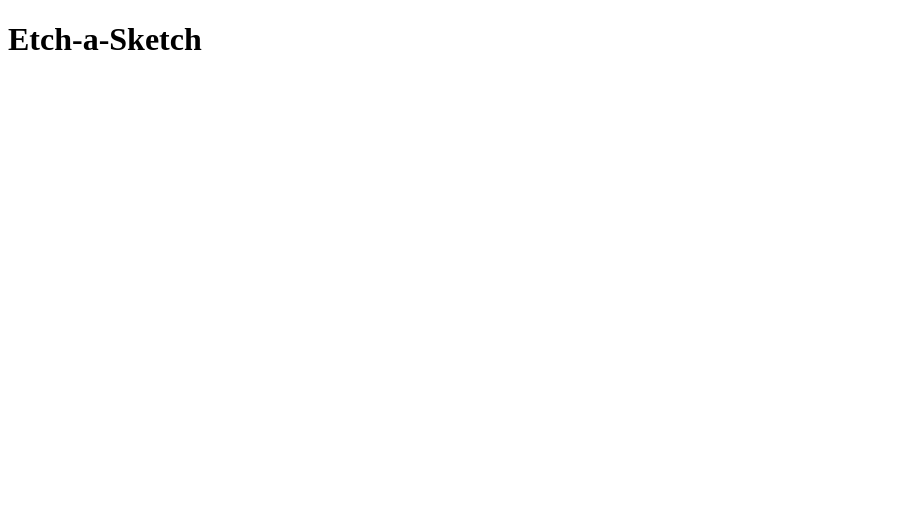
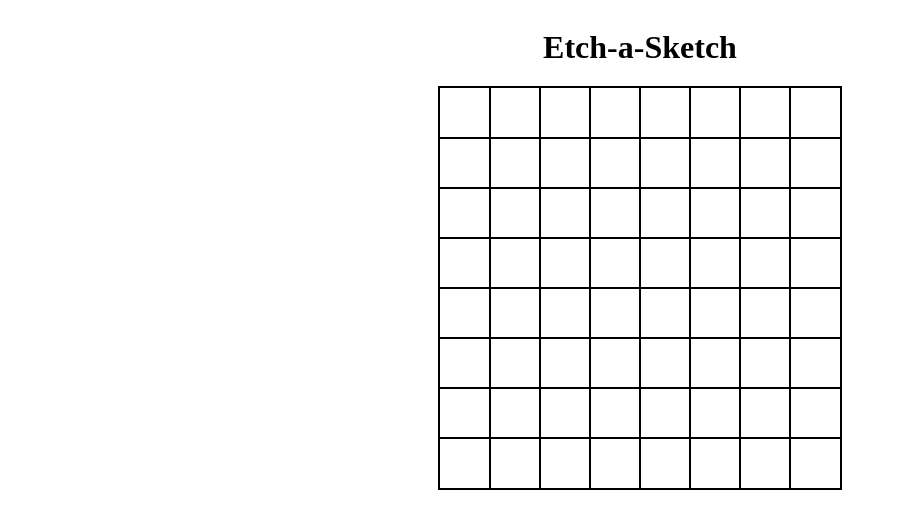
Before and after one commit to VikasIndora/o-etch-a-sketch, a plain HTML site: page index.html in a window 1280 px wide. Shown: the whole page, without its empty margins (0-897 px from the left). Drawn offline with Linux system fonts and the light colour scheme.

Commit message:
Add logic for creating a basic grid
Fixed height and width of everything for now just to test out the logic

```diff
--- a/index.js
+++ b/index.js
@@ -1,2 +1,7 @@
 const sketchPad = document.querySelector('.sketchPad');
-document.createElement('div')
+
+for(let i = 1; i <=64; i++){
+const childDiv = document.createElement('div')
+childDiv.style.cssText = "width: 50px; height: 50px; outline: 1px solid black;"
+sketchPad.appendChild(childDiv)
+}
--- a/style.css
+++ b/style.css
@@ -0,0 +1,16 @@
+
+body{
+    display: flex;
+    flex-direction: column;
+    align-items: center;
+}
+
+.sketchPad{
+    display: flex;
+    /* justify-content: center;
+    align-items: center; */
+    flex-wrap: wrap;
+    width: 400px;
+    height: 400px;
+    outline: 2px solid black;
+}
```
Also changed, not shown: index.html (line endings or trailing spaces).
